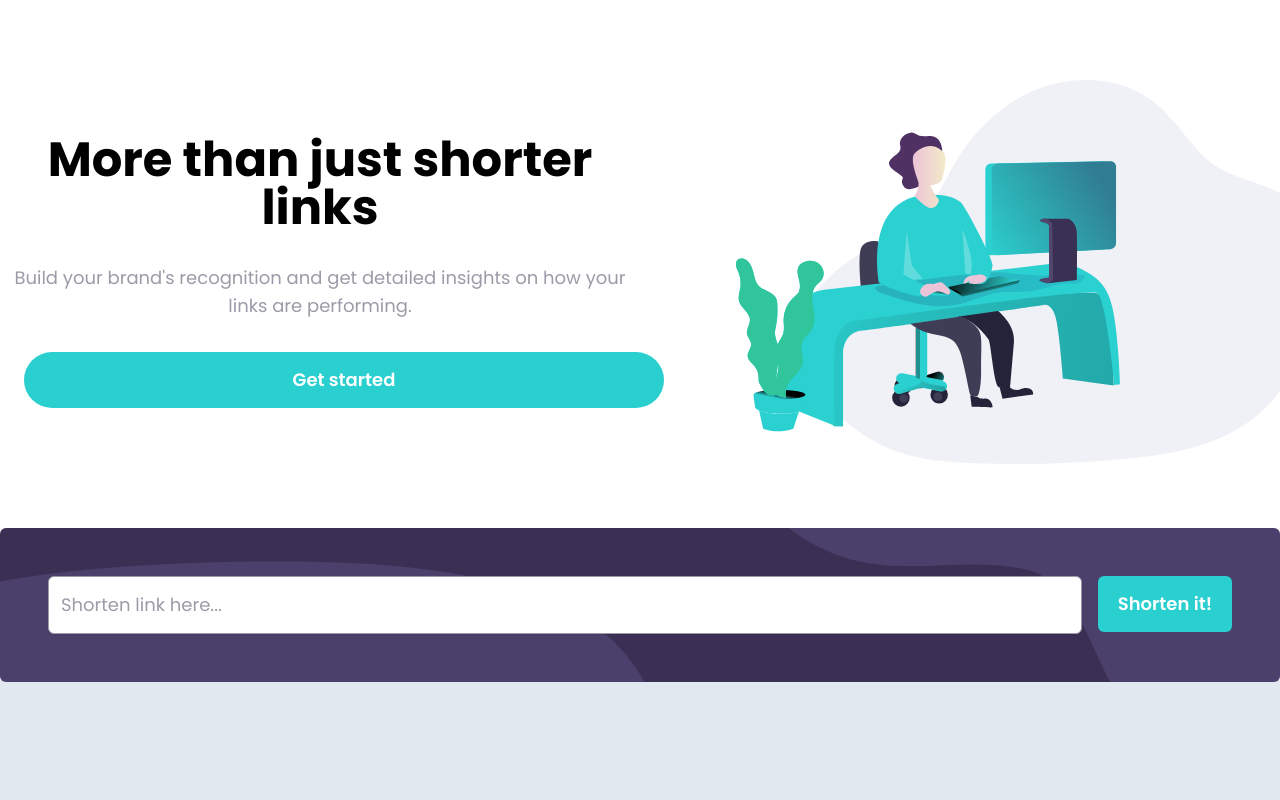
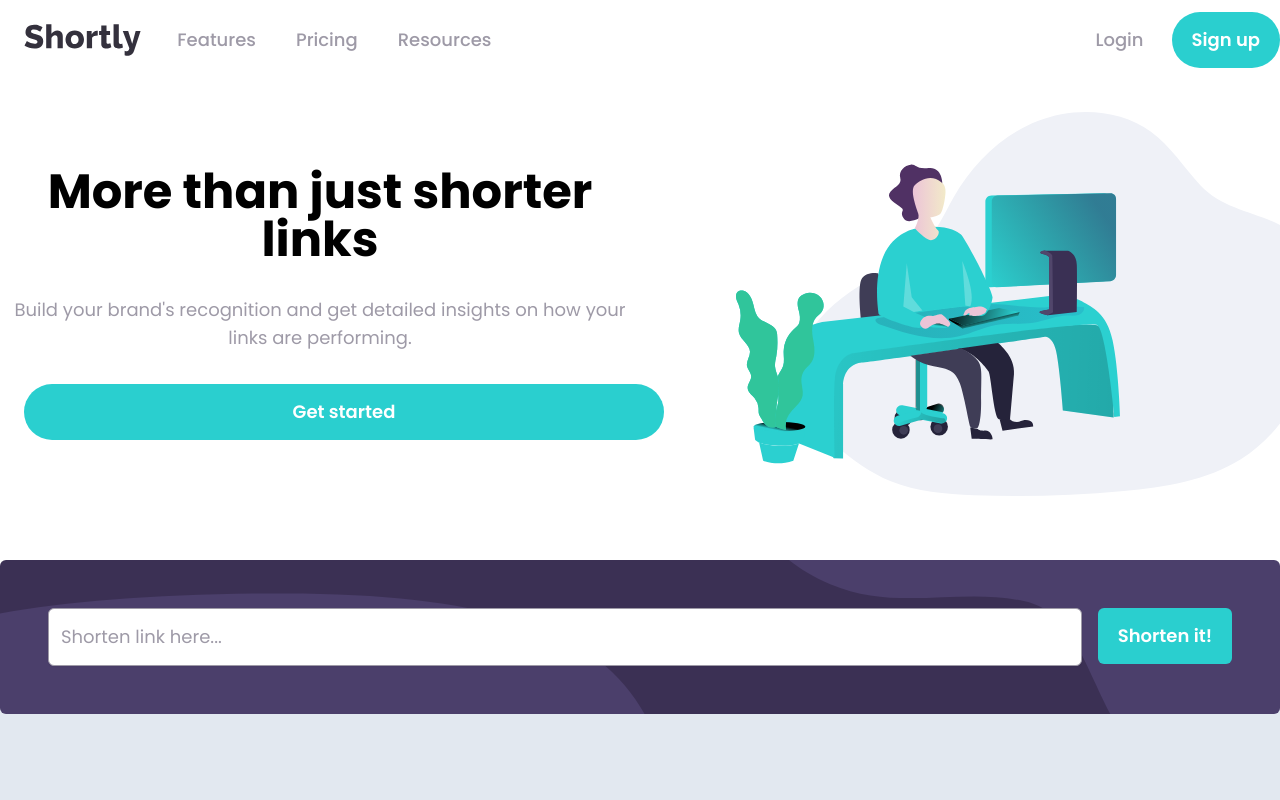
Before and after one commit to r10rivas/url-shortener, a React (Vite) app: page / in a window 1280 px wide. Shown: the top 800 px of the page. Built offline with nearby package versions, Linux system fonts and the light colour scheme.

Commit message:
Refactor navbar

```diff
--- a/src/App.jsx
+++ b/src/App.jsx
@@ -3,6 +3,7 @@ import { useState } from "react";
 import { useForm } from "react-hook-form";
 import { formValidate } from "./utils/formValidate";
 
+import Navbar from "./components/Navbar";
 import FormError from "./components/FormError";
 import FormInput from "./components/FormInput";
 import Button from "./components/Button";
@@ -51,7 +52,8 @@ const App = () => {
 
   return (
     <div className="font-poppins overflow-x-hidden">
-      <div className="container mx-auto mt-20">
+      <Navbar/>
+      <div className="container mx-auto mt-28">
         <div className="w-full mt-20 mb-32 flex flex-col space-y-8 md:flex-row md:space-y-0">
           <div className="flex-1 md:order-last">
             <div className="w-full">
--- a/src/components/Navbar.jsx
+++ b/src/components/Navbar.jsx
@@ -1,71 +1,55 @@
+import { useState } from "react";
 import Logo from "../assets/images/logo.svg";
+import Button from "./Button";
 
 const Navbar = () => {
+  const [ isOpen, setIsOpen ] = useState(false);
 
   return (
     <nav className="bg-white fixed w-full z-10">
       <div className="container mx-auto px-8 md:px-0">
         <div className="relative flex items-center justify-between h-20">
-          <div className="absolute inset-y-0 left-0 flex items-center pr-2 sm:static sm:inset-auto sm:ml-6 sm:pr-0">
+          <div className="absolute inset-y-0 left-0 flex items-center pr-2 sm:static md:inset-auto md:ml-6 md:pr-0">
             <img className="block h-8 w-auto" src={Logo} alt="Logo"/>
           </div>
 
-          {/* <div className="absolute inset-y-0 left-0 flex items-center sm:hidden">
-            <button type="button" className="inline-flex items-center justify-center p-2 rounded-md text-gray-400 hover:text-white hover:bg-gray-700 focus:outline-none focus:ring-2 focus:ring-inset focus:ring-white" aria-controls="mobile-menu" aria-expanded="false">
-              <span className="sr-only">Open main menu</span>
-              <svg className="block h-6 w-6" xmlns="http://www.w3.org/2000/svg" fill="none" viewBox="0 0 24 24" strokeWidth="2" stroke="currentColor" aria-hidden="true">
-                <path strokeLinecap="round" strokeLinejoin="round" d="M4 6h16M4 12h16M4 18h16" />
-              </svg>
+          <div className="flex-1 flex items-center justify-center sm:items-stretch sm:justify-start">
+            <div className="hidden md:block md:ml-6">
+              <div className="flex space-x-4">
+                <a href="#" className="text-neutral-grayish-violet hover:text-primary-cyan px-3 py-2 rounded-md text-lg font-medium" aria-current="page">Features</a>
 
-              <svg className="hidden h-6 w-6" xmlns="http://www.w3.org/2000/svg" fill="none" viewBox="0 0 24 24" strokeWidth="2" stroke="currentColor" aria-hidden="true">
-                <path strokeLinecap="round" strokeLinejoin="round" d="M6 18L18 6M6 6l12 12" />
-              </svg>
-            </button>
-          </div> */}
+                <a href="#" className="text-neutral-grayish-violet hover:text-primary-cyan px-3 py-2 rounded-md text-lg font-medium">Pricing</a>
 
-          <div className="flex-1 flex items-center justify-center sm:items-stretch sm:justify-start">
-            <div className="hidden sm:block sm:ml-6">
-              <div className="flex space-x-4">
-                {/* <!-- Current: "bg-gray-900 text-white", Default: "text-gray-300 hover:bg-gray-700 hover:text-white" --> */}
-                <a href="#" className="text-gray-300 hover:bg-gray-700 hover:text-white px-3 py-2 rounded-md text-sm font-medium" aria-current="page">Features</a>
-
-                <a href="#" className="text-gray-300 hover:bg-gray-700 hover:text-white px-3 py-2 rounded-md text-sm font-medium">Pricing</a>
-
-                <a href="#" className="text-gray-300 hover:bg-gray-700 hover:text-white px-3 py-2 rounded-md text-sm font-medium">Resources</a>
+                <a href="#" className="text-neutral-grayish-violet hover:text-primary-cyan px-3 py-2 rounded-md text-lg font-medium">Resources</a>
 
               </div>
             </div>
           </div>
 
           <div className="flex-1 flex items-center justify-center sm:items-stretch sm:justify-end">
-            <div className="hidden sm:block sm:ml-6">
-              <div className="flex space-x-4">
-                {/* <!-- Current: "bg-gray-900 text-white", Default: "text-gray-300 hover:bg-gray-700 hover:text-white" --> */}
-                <a href="#" className="bg-gray-900 text-white px-3 py-2 rounded-md text-sm font-medium" aria-current="page">Features</a>
-
-                <a href="#" className="text-gray-300 hover:bg-gray-700 hover:text-white px-3 py-2 rounded-md text-sm font-medium">Pricing</a>
+            <div className="hidden md:block sm:ml-6">
+              <div className="flex space-x-4 items-center">
+                <a href="#" className="text-neutral-grayish-violet hover:text-primary-cyan px-3 py-2 rounded-md text-lg font-medium">
+                  Login
+                </a>
+                <Button text="Sign up" styleCustom="rounded-full"/>
               </div>
             </div>
           </div>
 
-          <div className="absolute inset-y-0 right-0 flex items-center sm:hidden">
-            <button type="button" className="inline-flex items-center justify-center p-2 rounded-md text-gray-400 hover:text-white hover:bg-gray-700 focus:outline-none focus:ring-2 focus:ring-inset focus:ring-white" aria-controls="mobile-menu" aria-expanded="false">
+          <div className="absolute inset-y-0 right-0 flex items-center md:hidden">
+            <button type="button" className="inline-flex items-center justify-center p-2 rounded-md text-gray-400 hover:text-white hover:bg-gray-700 focus:outline-none focus:ring-2 focus:ring-inset focus:ring-white" aria-controls="mobile-menu" aria-expanded="false" onClick={ () => setIsOpen(!isOpen) }>
               <span className="sr-only">Open main menu</span>
               <svg className="block h-6 w-6" xmlns="http://www.w3.org/2000/svg" fill="none" viewBox="0 0 24 24" strokeWidth="2" stroke="currentColor" aria-hidden="true">
                 <path strokeLinecap="round" strokeLinejoin="round" d="M4 6h16M4 12h16M4 18h16" />
               </svg>
-
-              {/* <svg className="hidden h-6 w-6" xmlns="http://www.w3.org/2000/svg" fill="none" viewBox="0 0 24 24" strokeWidth="2" stroke="currentColor" aria-hidden="true">
-                <path strokeLinecap="round" strokeLinejoin="round" d="M6 18L18 6M6 6l12 12" />
-              </svg> */}
             </button>
           </div>
         </div>
       </div>
 
-
-      <div className="container mx-auto sm:hidden" id="mobile-menu">
-        <div className="bg-primary-dark-violet rounded-lg px-4 mx-8 md:mx-0">
+      <div className={`${isOpen ? 'container mx-auto md:hidden' : 'hidden'}`}>
+        <div className="bg-primary-dark-violet rounded-lg p-4 mx-8 md:mx-0">
           <div className="px-2 pt-2 pb-3 space-y-1 font-bold text-lg text-center border-b border-neutral-grayish-violet">
             <a href="#" className="text-gray-300 hover:bg-gray-700 hover:text-white block px-3 py-2 rounded-md">
               Features
@@ -81,8 +65,10 @@ const Navbar = () => {
           </div>
           <div className="px-2 pt-2 pb-3 space-y-1 font-bold text-lg text-center">
             <a href="#" className="text-gray-300 hover:bg-gray-700 hover:text-white block px-3 py-2 rounded-md">
-              Features
+              Login
             </a>
+
+            <Button text="Sign Out" styleCustom="rounded-full"/>
           </div>
         </div>
       </div>
@@ -91,35 +77,3 @@ const Navbar = () => {
 }
 
 export default Navbar;
-
-
-// <div className="w-full h-20 bg-white fixed z-10">
-//       <header className="container mx-auto flex justify-between items-center w-full h-full">
-//         <div className="flex flex-row space-x-10 items-center">
-//           <span className="font-bold text-3xl">
-//             Shortly
-//           </span>
-//           <nav className="flex items-center">
-//             <ul className="flex space-x-4 text-lg font-semibold text-zinc-500">
-//               <li className="">Features</li>
-//               <li>Pricing</li>
-//               <li>Resources</li>
-//             </ul>
-//           </nav>
-//         </div>
-//         <div className="space-x-4">
-//           <button className="text-zinc-500 text-xl font-semibold">
-//             Login
-//           </button>
-//           <button className="px-4 py-2 text-white text-xl font-semibold bg-cyan-400 rounded-3xl">
-//             Sign ups
-//           </button>
-//         </div>
-
-//         {/* <button>
-//           <svg xmlns="http://www.w3.org/2000/svg" className="h-6 w-6" fill="none" viewBox="0 0 24 24" stroke="currentColor" strokeWidth={2}>
-//             <path strokeLinecap="round" strokeLinejoin="round" d="M4 6h16M4 12h16M4 18h16" />
-//           </svg>
-//         </button> */}
-//       </header>
-//     </div>
```
